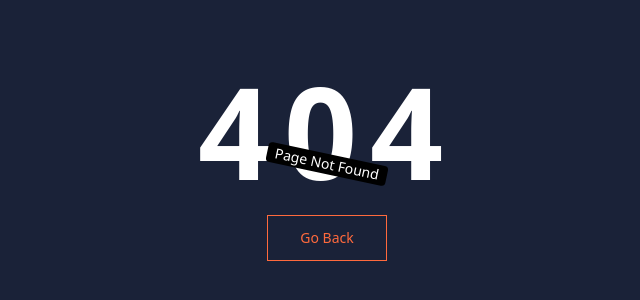
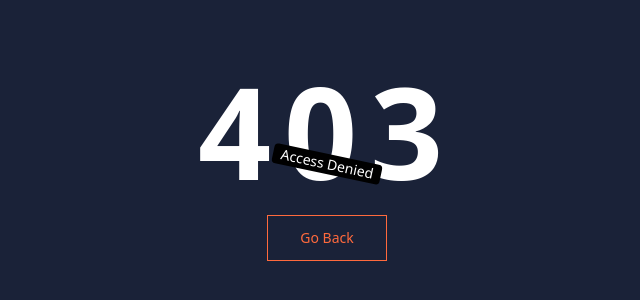
Before and after one commit to ravikumar50/LMS, a React (Vite) app in the folder LMS-FrontEnd/: page /denied in a window 1280 px wide. Before the commit this address had no page. Shown: the part 236-536 px from the top of the page, without its empty margins (313-953 px from the left). Built offline with nearby package versions, Linux system fonts and the light colour scheme.

Commit message:
Added Denied Page

```diff
--- a/LMS-FrontEnd/src/App.jsx
+++ b/LMS-FrontEnd/src/App.jsx
@@ -8,6 +8,7 @@
 import Login from "./Pages/Login";
 import CourseList from "./Pages/Course/CourseList";
 import Contact from "./Pages/Contact";
+import Denied from "./Pages/Denied";
 function App() {
   return (
     <>
@@ -18,6 +19,7 @@
           <Route path="/login" element={<Login/>}/>
           <Route path="/courses" element={<CourseList/>}/>
           <Route path="/contact" element={<Contact/>}/>
+          <Route path="/denied" element={<Denied/>}/>
           <Route path="*" element={<NotFound/>}/>
       </Routes>
     </>
--- a/LMS-FrontEnd/src/Pages/Contact.jsx
+++ b/LMS-FrontEnd/src/Pages/Contact.jsx
@@ -21,11 +21,13 @@
     }
 
     async function onFormSubmit(e){
-        e.prevenDefault();
+        e.preventDefault();
 
         if(!userInput.email || !userInput.name || !userInput.message){
-            toast.error("All fields are required")
+            return toast.error("All fields are required")
         }
+
+
 
         if(!isValidEmail(userInput.email)){
             return toast.error("Please enter a valid email address");
--- /dev/null
+++ b/LMS-FrontEnd/src/Pages/Denied.jsx
@@ -0,0 +1,26 @@
+import { useNavigate } from "react-router-dom";
+
+function Denied(){
+
+    const navigate = useNavigate();
+    return(
+        <main className="h-screen w-full flex flex-col items-center justify-center bg-[#1A2238]">
+            <h1 className="text-9xl font-extrabold text-white tracking-widest">
+                403
+            </h1>
+            <div className="bg-black text-white px-2 text-sm rounded rotate-12 absolute">
+                Access Denied
+            </div>
+
+            <button
+                className="mt-5 relative inline-block text-sm font-medium text-[#FF6A3D] group active:text-yellow-500 focus:outline-none focus:ring"
+                onClick={() => navigate(-1)}>
+                <span className="relative block px-8 py-3 bg-[#1A2238] border border-current">
+                    Go Back
+                </span>
+            </button>
+        </main>
+    )
+}
+
+export default Denied;
```
